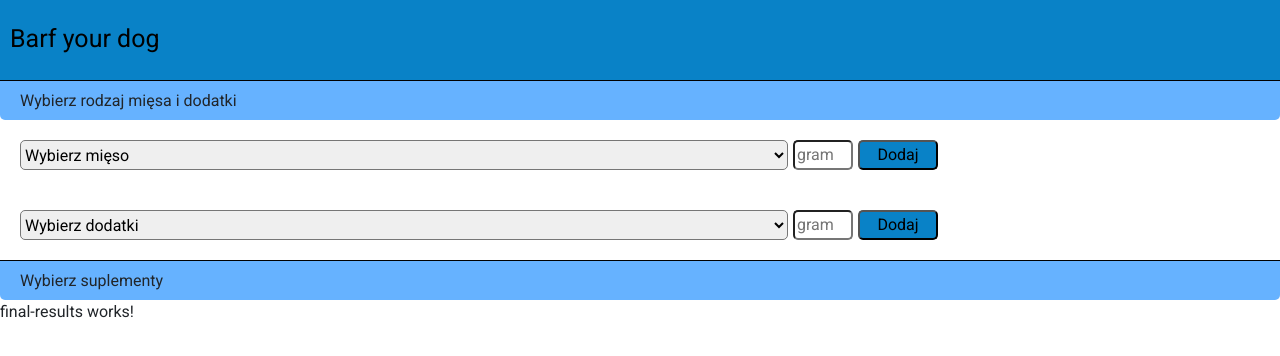
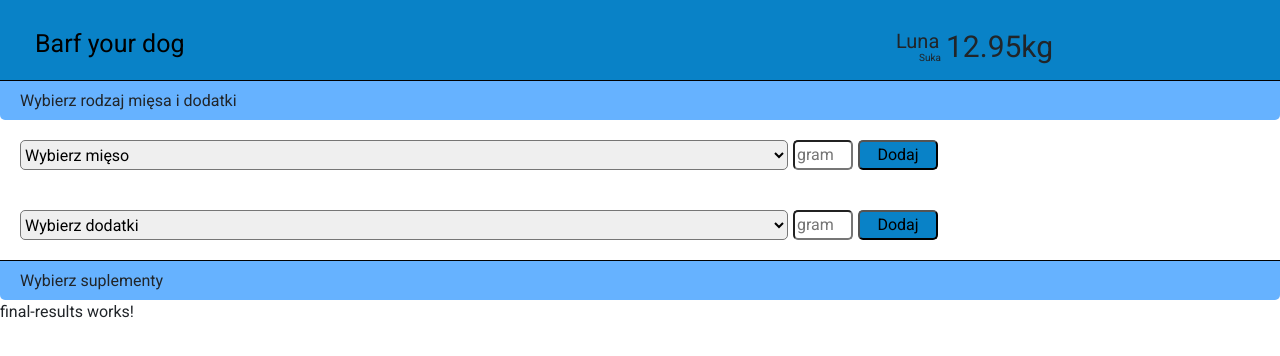
Before and after one commit to wojlas/barf-your-dog, an Angular app in the folder barf-your-dog/: page / in a window 1280 px wide. Shown: the top 356 px of the page. Built offline with nearby package versions, Linux system fonts and the light colour scheme.

Commit message:
dog info on the header

```diff
--- a/barf-your-dog/src/app/main-dashboard/main-dashboard.component.css
+++ b/barf-your-dog/src/app/main-dashboard/main-dashboard.component.css
@@ -3,9 +3,62 @@
     width: 100%;
     height: 80px;
     background: #0982C7;
+}
+
+.header > div {
+    float: left;
+}
+
+.header-title {
+    width: 50%;
+    height: 100%;
+    padding-top: 25px;
+    padding-left: 25px;
+}
+
+.header-title > span {
+    width: 100%;
+    height: 100%;
     font-size: 25px;
     color:  #000;
     font:  geneva, bolder;
     padding-left: 10px;
     padding-top: 20px;
 }
+
+.header-dog-info {
+    width: 200px;
+    height: 100%;
+    float: left;
+    text-align: justify;
+    margin-right: 10px;
+    padding-right: 10px;
+    padding-left: 20%;
+}
+
+.text-weight-header {
+    position: absolute;
+    width: 100px;
+    height: 100%;
+    margin-right: 0;
+    margin-top: 26px;
+
+}
+
+.dog-info-weight {
+    width: 35%;
+    height: 100%;
+    margin-left: 50px;
+    font-size: 30px;
+    padding-top: 20px;
+}
+
+.dog-info-name {
+    font-size: 20px;
+}
+
+.dog-info-sex {
+    font-size: 10px;
+    text-align: right;
+    padding-right: 55px;
+}
--- a/barf-your-dog/src/app/main-dashboard/main-dashboard.component.html
+++ b/barf-your-dog/src/app/main-dashboard/main-dashboard.component.html
@@ -1,5 +1,13 @@
 <div class="header">
-    Barf your dog
+    <div class="header-title">
+        <span>Barf your dog</span>
+    </div>
+    <div class="header-dog-info" *ngIf="lastDogWeight">
+        <span class="dog-info-name text-weight-header">{{ lastDogWeight.Name }}</span><br>
+        <span class="dog-info-sex text-weight-header" *ngIf="lastDogWeight.Sex === 'F'">Suka</span>
+        <span class="dog-info-sex text-weight-header" *ngIf="lastDogWeight.Sex === 'M'">Pies</span>
+        <span class="dog-info-weight" (click)="setWeight(lastDogWeight.Id)">{{ lastDogWeight.Weight }}kg</span>
+    </div>
 </div>
 
 <div class="content">
--- a/barf-your-dog/src/app/main-dashboard/main-dashboard.component.ts
+++ b/barf-your-dog/src/app/main-dashboard/main-dashboard.component.ts
@@ -1,4 +1,8 @@
 import { ChangeDetectorRef, Component, OnInit } from '@angular/core';
+import { MatDialog, MatDialogConfig } from '@angular/material/dialog';
+import { SetWeightComponent } from '../global/set-weight/set-weight.component';
+import { DogWeightService } from '../services/dog-weight.service';
+import { IDogWeight } from './interfaces/IDogWeight';
 import { IMeatType } from './interfaces/IMeatType';
 
 @Component({
@@ -13,9 +17,15 @@ export class MainDashboardComponent implements OnInit {
   public toggleComponentMeat: boolean = false;
   public toggleComponentSuplies: boolean = false;
 
-  constructor(private _cdr: ChangeDetectorRef) { }
+  public lastDogWeight?: IDogWeight;
+
+  constructor(
+    private dogWeightService: DogWeightService,
+    private modal: MatDialog,
+    ) { }
 
   ngOnInit(): void {
+    this.lastDogWeight = this.dogWeightService.getLastWeight(1);
   }
 
   public afterMeatStep(data: {changeVisiblity: boolean, selectedFood: IMeatType}) {
@@ -28,4 +38,18 @@ export class MainDashboardComponent implements OnInit {
     this.selectedSuplies = data.suplies;
   }
 
+  public setWeight(id: number) {
+    const modalConfig = new MatDialogConfig();
+
+      modalConfig.disableClose = true;
+
+      const weightModal = this.modal.open(SetWeightComponent, modalConfig);
+      weightModal.afterClosed().subscribe(res => {
+        if (res && res.IsSuccess) {
+            this.dogWeightService.setNewWeight(id, res.NewWeight)
+            this.lastDogWeight = this.dogWeightService.getLastWeight(id)
+        }
+      });
+  }
+
 }
--- a/barf-your-dog/src/app/services/dog-weight.service.ts
+++ b/barf-your-dog/src/app/services/dog-weight.service.ts
@@ -44,7 +44,6 @@ export class DogWeightService {
       Weight: weight,
       Date: new DataTransfer(),
     });
-    console.log(this.dogWeightBase);
 
   }
 }
```
